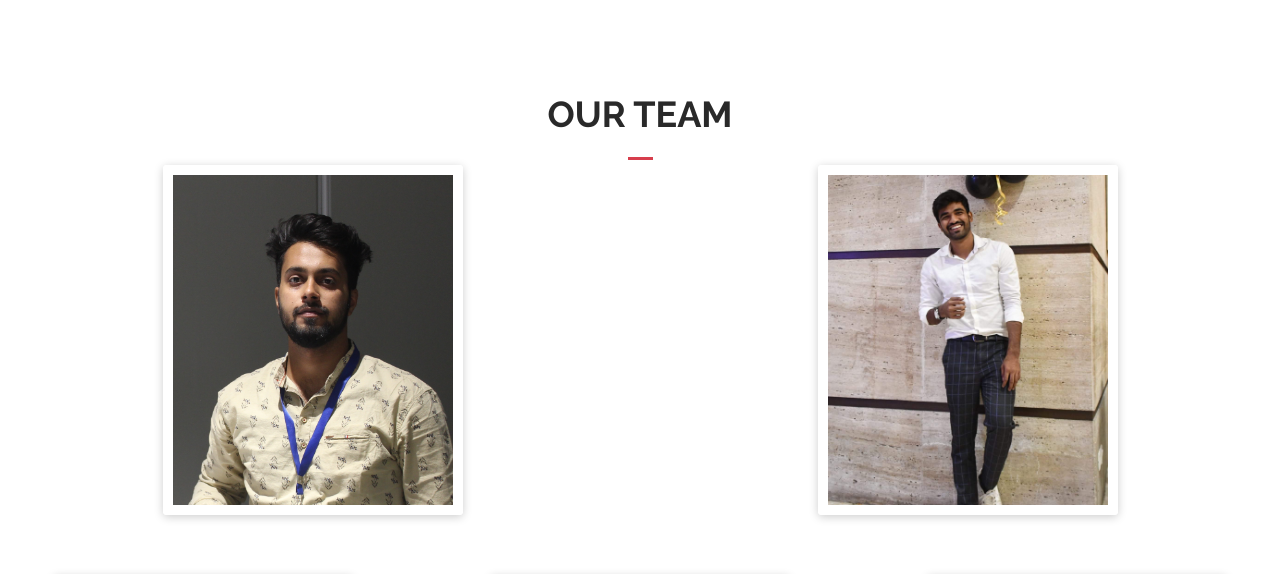
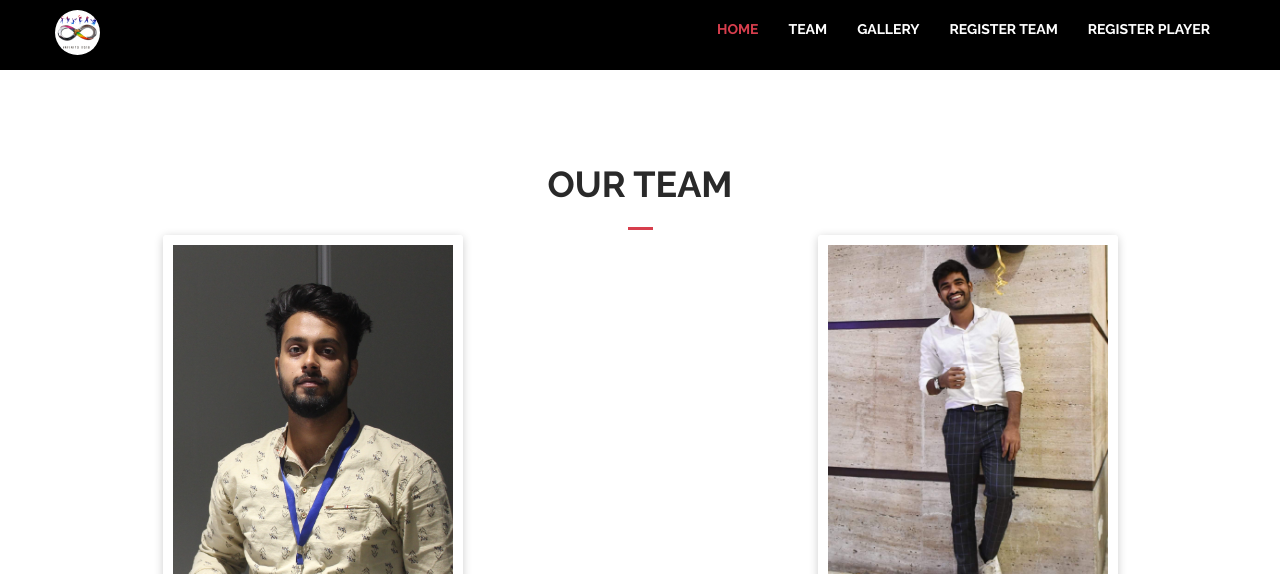
Before and after one commit to Infinito-IIT-Patna/Infinito2020, a PHP site: page /team.php in a window 1280 px wide. Shown: the top 574 px of the page. Run offline with PHP 8.4, Linux system fonts and the light colour scheme; some libraries are stand-ins or nearby versions.

Commit message:
Corrected some errors

```diff
--- a/team.php
+++ b/team.php
@@ -39,6 +39,35 @@ require('./templates/header.php');
 </head>
 
 <body style="overflow-x: hidden;max-width:100%">
+  <div class="bac">
+    <div class="container" style="padding:10px 0">
+      <a href="index.php" class="logo float-left tran4s"><img src="images/logo/logo.png" alt="Logo" style="border-radius:100%" /></a>
+
+      <!-- ========================= Theme Feature Page Menu ======================= -->
+      <nav class="navbar float-right theme-main-menu one-page-menu">
+        <!-- Brand and toggle get grouped for better mobile display -->
+        <div class="navbar-header">
+          <button type="button" class="navbar-toggle collapsed" data-toggle="collapse" data-target="#navbar-collapse-1" aria-expanded="false">
+            <span class="sr-only">Toggle navigation</span>
+            Menu
+            <i class="fa fa-bars" aria-hidden="true"></i>
+          </button>
+        </div>
+        <!-- Collect the nav links, forms, and other content for toggling -->
+        <div class="collapse navbar-collapse" id="navbar-collapse-1">
+          <ul class="nav navbar-nav">
+            <li class="active"><a href="./index.php">Home</a></li>
+            <li><a href="./team.php">Team</a></li>
+            <li><a href="./gallery.php">Gallery</a></li>
+            <li><a href="./registration.php">Register Team</a></li>
+            <li><a href="./registerplayer.php">Register Player</a></li>
+          </ul>
+        </div>
+        <!-- /.navbar-collapse -->
+      </nav>
+      <!-- /.theme-feature-menu -->
+    </div>
+  </div>
 
   <div id="content">
     <div class="theme-title">
@@ -193,7 +222,7 @@ require('./templates/header.php');
             <img src="team/CreativeNDesign.jpg" alt="">
           </div>
           <div class="details">
-          <h2>Creatives  and Design<br><span>Nayan Thulkar</span></h2>
+            <h2>Creatives and Design<br><span>Nayan Thulkar</span></h2>
 
           </div>
         </div>
@@ -284,6 +313,16 @@ require('./templates/header.php');
   <button class="scroll-top tran3s p-color-bg">
     <i class="fas fa-long-arrow-alt-up" aria-hidden="true"></i>
   </button>
-  <?php
-  require('./templates/footer.php')
-  ?>
+  <!-- j Query -->
+  <script type="text/javascript" src="vendor/jquery.2.2.3.min.js"></script>
+  <!-- Bootstrap JS -->
+  <script type="text/javascript" src="vendor/bootstrap/bootstrap.min.js"></script>
+
+  <!-- Theme js -->
+  <script type="text/javascript" src="js/theme.js"></script>
+
+  </div>
+  <!-- /.main-page-wrapper -->
+</body>
+
+</html>
```
Also changed, not shown: index.php (+2 -7 lines), registerplayer.php (+15 -20 lines), registration.php (+5 -9 lines), scores.php (+7 -16 lines). Lines whose indentation alone changed are shown as unchanged.
